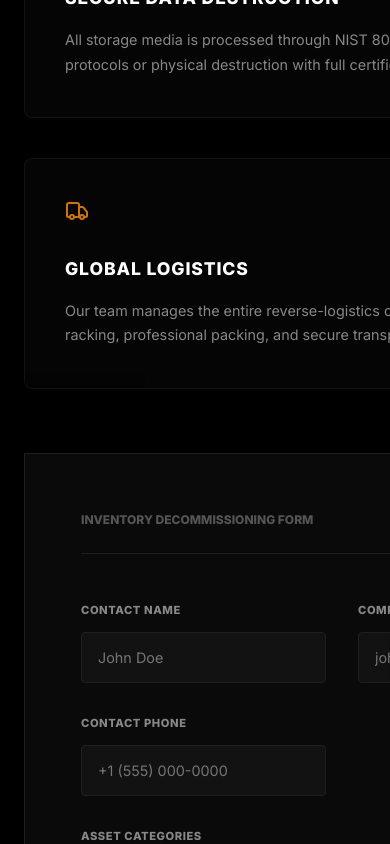
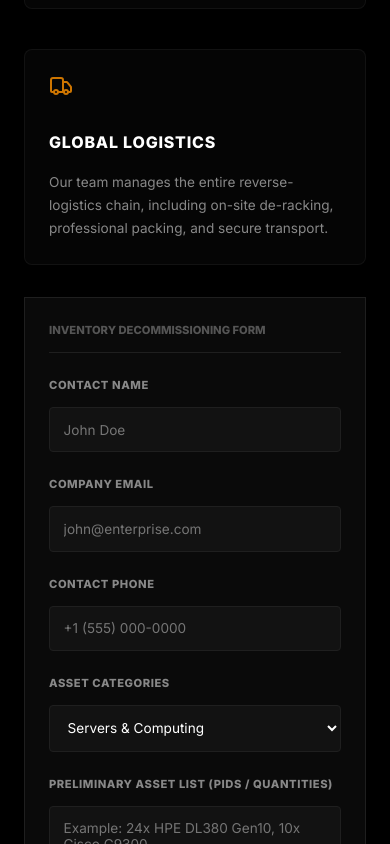
Before and after one commit to Synaphis/hardware-solutions, a Next.js app: page /suppliers in a window 390 px wide. Shown: the part 960-1804 px from the top of the page. Built offline with nearby package versions, Linux system fonts and the light colour scheme.

Commit message:
New Deployment

```diff
--- a/src/app/suppliers/Suppliers.module.css
+++ b/src/app/suppliers/Suppliers.module.css
@@ -207,6 +207,130 @@
   }
 }
 
+@media (max-width: 768px) {
+  .page {
+    padding: 4rem 0 5rem;
+  }
+
+  .heroSection {
+    margin-bottom: 3.5rem;
+  }
+
+  .grid {
+    gap: 3rem;
+  }
+
+  .card {
+    padding: 1.75rem;
+  }
+
+  .formContainer {
+    padding: 2rem;
+    box-shadow: 0 20px 40px rgba(0,0,0,0.4);
+  }
+
+  .formHeader {
+    margin-bottom: 2rem;
+    padding-bottom: 1rem;
+  }
+
+  .formGrid {
+    grid-template-columns: 1fr;
+    gap: 1.5rem;
+  }
+
+  .form {
+    gap: 1.5rem;
+  }
+
+  .circularSection {
+    margin-top: 6rem;
+    padding: 4rem 0;
+  }
+
+  .circularContent {
+    gap: 1.5rem;
+  }
+
+  .circularContent h2 {
+    font-size: 1.8rem;
+  }
+
+  .circularContent p {
+    font-size: 1rem;
+    line-height: 1.7;
+  }
+
+  .abstractBg {
+    display: none;
+  }
+}
+
+@media (max-width: 480px) {
+  .page {
+    padding: 3rem 0 4rem;
+  }
+
+  .heroSection {
+    margin-bottom: 2.5rem;
+  }
+
+  .grid {
+    gap: 2rem;
+  }
+
+  .card {
+    padding: 1.5rem;
+  }
+
+  .card h3 {
+    font-size: 1rem;
+  }
+
+  .card p {
+    font-size: 0.85rem;
+  }
+
+  .formContainer {
+    padding: 1.5rem;
+    box-shadow: 0 10px 30px rgba(0,0,0,0.3);
+  }
+
+  .formHeader {
+    margin-bottom: 1.5rem;
+    padding-bottom: 0.75rem;
+    font-size: 0.7rem;
+  }
+
+  .formGroup input, .formGroup select, .formGroup textarea {
+    padding: 0.85rem;
+    font-size: 0.85rem;
+  }
+
+  .submitBtn {
+    padding: 1rem;
+    font-size: 0.8rem;
+  }
+
+  .circularSection {
+    margin-top: 4rem;
+    padding: 3rem 0;
+  }
+
+  .circularContent h2 {
+    font-size: 1.5rem;
+  }
+
+  .circularContent p {
+    font-size: 0.9rem;
+  }
+
+  .certIcon {
+    width: 60px;
+    height: 60px;
+  }
+}
+
 .hidden {
   display: none !important;
   visibility: hidden;
```
